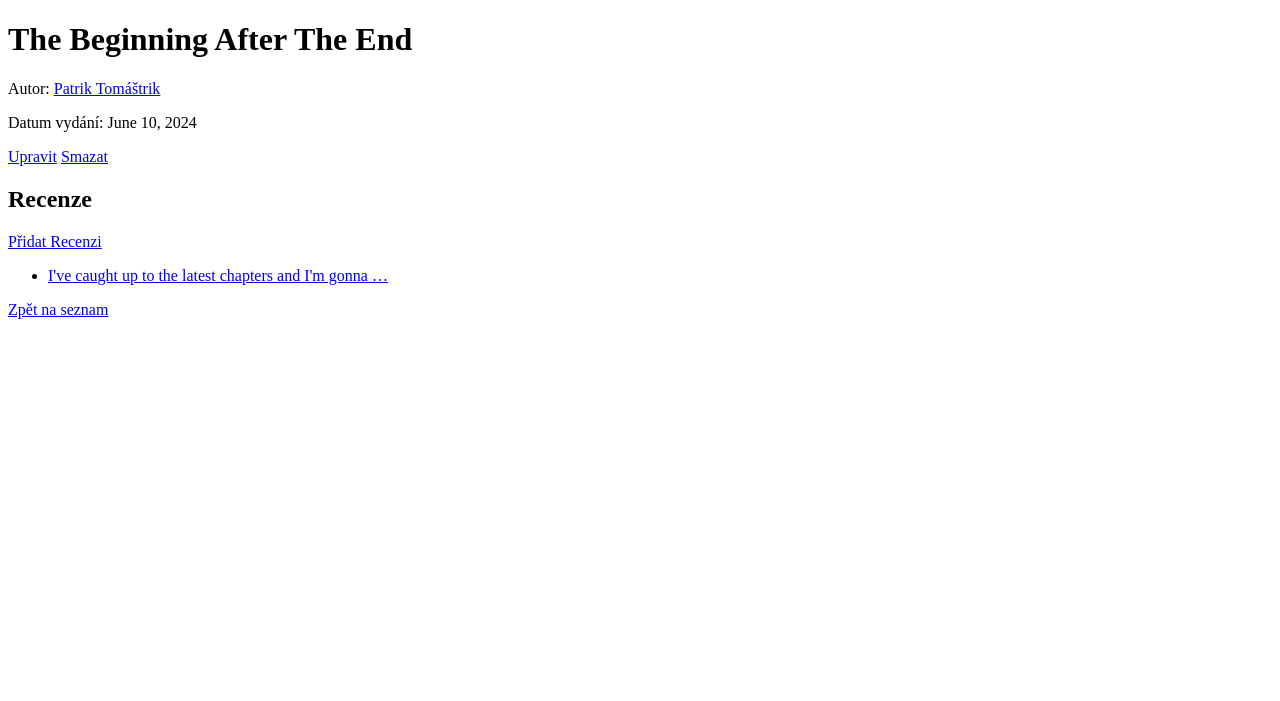
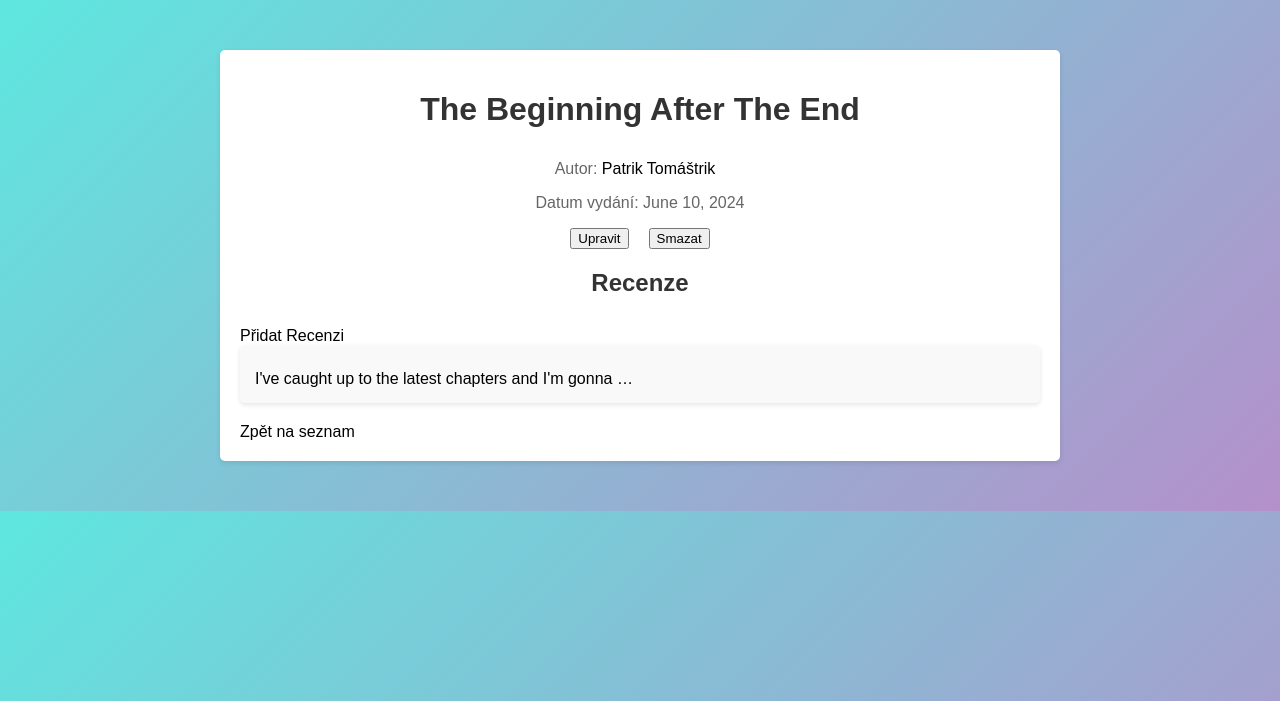
Before and after one commit to JirkaITRojek/django, a Django app: page /novely/1/ in a window 1280 px wide. Shown: the top 701 px of the page. Run offline with Django 5.2, Linux system fonts and the light colour scheme; data comes from the database, SQL or seed files in the repository; both versions use the stored data as it was after the commit.

Commit message:
Zkrášlování hotovo

```diff
--- a/novel/templates/novela_confirm_delete.html
+++ b/novel/templates/novela_confirm_delete.html
@@ -54,7 +54,7 @@
 <body>
     <div class="container">
         <h1>Opravdu chcete smazat novelu {{ novela.nazev }}?</h1>
-        <a href="{% url 'novela_list' %}">Zpět na seznam</a>
+        <a href="{% url 'novela_detail' novela.pk %}">Zpět na seznam</a>
         <form method="post">
             {% csrf_token %}
             <button type="submit">Smazat</button>
--- a/novel/templates/novela_detail.html
+++ b/novel/templates/novela_detail.html
@@ -2,13 +2,72 @@
 <html>
 <head>
     <title>Detail Novely</title>
+    <style>
+        body {
+            font-family: Arial, sans-serif;
+            margin: 0;
+            padding: 0;
+            background: linear-gradient(135deg, #5ee7df, #b490ca);
+        }
+        .container {
+            max-width: 800px;
+            margin: 50px auto;
+            background-color: #fff;
+            padding: 20px;
+            border-radius: 5px;
+            box-shadow: 0 2px 5px rgba(0, 0, 0, 0.1);
+        }
+        h1, h2 {
+            text-align: center;
+            color: #333;
+        }
+        p {
+            text-align: center;
+            color: #666;
+        }
+        a {
+            display: inline-block;
+            text-align: center;
+            color: #000;
+            margin-top: 10px;
+            text-decoration: none;
+            font-size: 16px;
+            margin-right: 10px;
+            transition: color 0.3s;
+        }
+        a:hover {
+            color: #007bff;
+        }
+        ul {
+            list-style: none;
+            padding: 0;
+            margin: 0;
+        }
+        li {
+            margin-bottom: 10px;
+            background-color: #f9f9f9;
+            padding: 15px;
+            border-radius: 5px;
+            box-shadow: 0 2px 5px rgba(0, 0, 0, 0.1);
+        }
+        .button-container {
+            display: flex;
+            justify-content: center;
+        }
+        .button-container a {
+            margin: 0 10px;
+        }
+    </style>
 </head>
 <body>
+    <div class="container">
         <h1>{{ novela.nazev }}</h1>
         <p>Autor: <a href="{% url 'autor_detail' novela.autor.pk %}">{{ novela.autor.jmeno }} {{ novela.autor.prijmeni }}</a></p>
         <p>Datum vydání: {{ novela.datum_vydani }}</p>
-    <a href="{% url 'novela_update' novela.pk %}">Upravit</a>
-    <a href="{% url 'novela_delete' novela.pk %}">Smazat</a>
+        <div class="button-container">
+            <a href="{% url 'novela_update' novela.pk %}"><button>Upravit</button></a>
+            <a href="{% url 'novela_delete' novela.pk %}"><button>Smazat</button></a>
+        </div>
         <h2>Recenze</h2>
         <a href="{% url 'recenze_create' novela.pk %}">Přidat Recenzi</a>
         <ul>
@@ -19,5 +78,6 @@
             {% endfor %}
         </ul>
         <a href="{% url 'novela_list' %}">Zpět na seznam</a>
+    </div>
 </body>
 </html>
--- a/novel/templates/recenze_detail.html
+++ b/novel/templates/recenze_detail.html
@@ -48,9 +48,8 @@
         <p>Hodnocení: {{ recenze.hodnoceni }} &#9733;</p>
         <p>Datum recenzování: {{ recenze.datum_recenzovani }}</p>
         <div class="links">
-            <a href="{% url 'recenze_list'  %}">Zpět na seznam recenzí</a>
-            <a href="{% url 'recenze_update' recenze.pk %}">Upravit</a>
-            <a href="{% url 'recenze_delete' recenze.pk %}">Smazat</a>
+            <a href="{% url 'novela_detail' recenze.pk %}">Zpět na seznam </a>
+
         </div>
     </div>
 </body>
--- a/novel/templates/recenze_list.html
+++ b/novel/templates/recenze_list.html
@@ -58,7 +58,7 @@
         <h1>Seznam Recenzí</h1>
         <div class="nav-links">
             <a href="{% url 'index' %}">Zpět na úvodní stranu</a>
-            <a href="{% url 'novela_create' %}">Přidat Novou Recenzi</a>
+
         </div>
         <ul>
             {% for recenze in object_list %}
```
Also changed, not shown: novel/templates/novela_form.html (+49 -0 lines), novel/templates/recenze_form.html (+50 -0 lines), db.sqlite3. Lines whose indentation alone changed are shown as unchanged.
